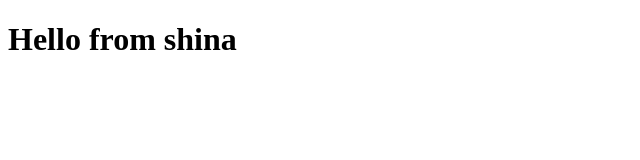
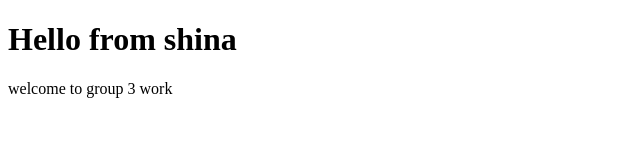
Before and after one commit to GhislainChe/group3-article-teamwork, a plain HTML site: page index.html in a window 1280 px wide. Shown: the whole page, without its empty margins (0-640 px from the left). Drawn offline with Linux system fonts and the light colour scheme.

Commit message:
added a paragraph

```diff
--- a/index.html
+++ b/index.html
@@ -7,5 +7,6 @@
 </head>
 <body>
     <h1>Hello from shina</h1>
+    <p>welcome to group 3 work</p>
 </body>
 </html>
```
